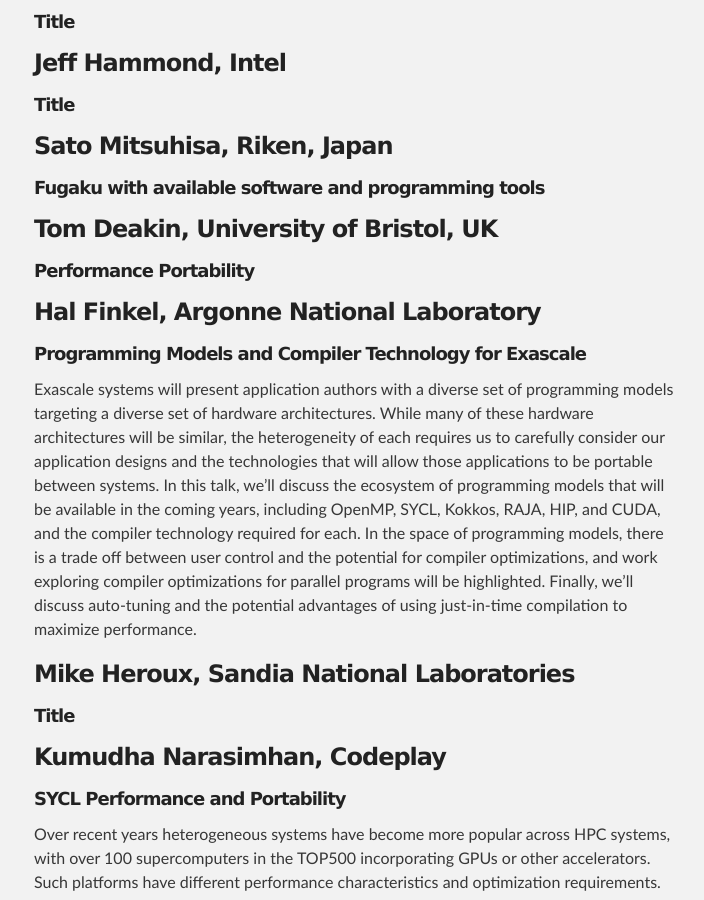
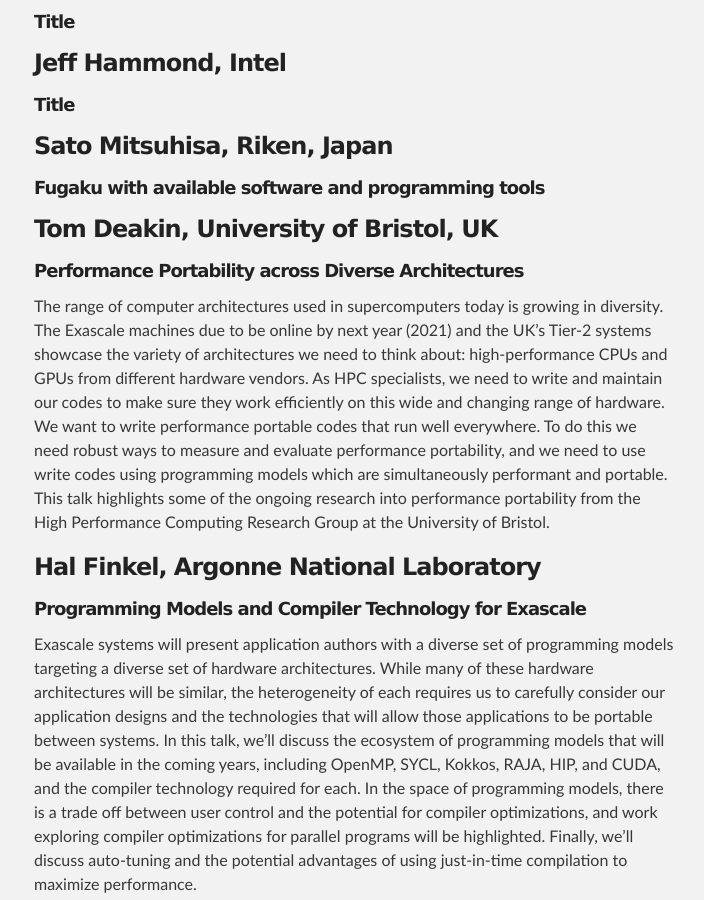
Before and after one commit to Excalibur-SLE/Excalibur-SLE.github.io, a Jekyll site: the page built from workshop1_programme.md, in a window 1280 px wide and 900 px high, scrolled down 1237 px. Shown: the whole window, without its empty margins (286-990 px from the left). Built offline with Jekyll 4.4.1, drawn with Linux system fonts in a browser that asks for light colours; our own code applies the rules of GitHub Pages for plain Markdown files.

Commit message:
Update abstracts

```diff
--- a/workshop1_programme.md
+++ b/workshop1_programme.md
@@ -57,12 +57,39 @@
 ##### Fugaku with available software and programming tools
 
 ### Tom Deakin, University of Bristol, UK
-##### Performance Portability
+##### Performance Portability across Diverse Architectures
+
+The range of computer architectures used in supercomputers today is
+growing in diversity. The Exascale machines due to be online by next
+year (2021) and the UK’s Tier-2 systems showcase the variety of
+architectures we need to think about: high-performance CPUs and GPUs
+from different hardware vendors. As HPC specialists, we need to write
+and maintain our codes to make sure they work efficiently on this wide
+and changing range of hardware. We want to write performance portable
+codes that run well everywhere. To do this we need robust ways to
+measure and evaluate performance portability, and we need to use write
+codes using programming models which are simultaneously performant and
+portable. This talk highlights some of the ongoing research into
+performance portability from the High Performance Computing Research
+Group at the University of Bristol.
 
 ### Hal Finkel, Argonne National Laboratory
 ##### Programming Models and Compiler Technology for Exascale
 
-Exascale systems will present application authors with a diverse set of programming models targeting a diverse set of hardware architectures. While many of these hardware architectures will be similar, the heterogeneity of each requires us to carefully consider our application designs and the technologies that will allow those applications to be portable between systems. In this talk, we'll discuss the ecosystem of programming models that will be available in the coming years, including OpenMP, SYCL, Kokkos, RAJA, HIP, and CUDA, and the compiler technology required for each. In the space of programming models, there is a trade off between user control and the potential for compiler optimizations, and work exploring compiler optimizations for parallel programs will be highlighted. Finally, we'll discuss auto-tuning and the potential advantages of using just-in-time compilation to maximize performance.
+Exascale systems will present application authors with a diverse set
+of programming models targeting a diverse set of hardware
+architectures. While many of these hardware architectures will be
+similar, the heterogeneity of each requires us to carefully consider
+our application designs and the technologies that will allow those
+applications to be portable between systems. In this talk, we'll
+discuss the ecosystem of programming models that will be available in
+the coming years, including OpenMP, SYCL, Kokkos, RAJA, HIP, and CUDA,
+and the compiler technology required for each. In the space of
+programming models, there is a trade off between user control and the
+potential for compiler optimizations, and work exploring compiler
+optimizations for parallel programs will be highlighted. Finally,
+we'll discuss auto-tuning and the potential advantages of using
+just-in-time compilation to maximize performance.
 
 
 ### Mike Heroux, Sandia National Laboratories
```
